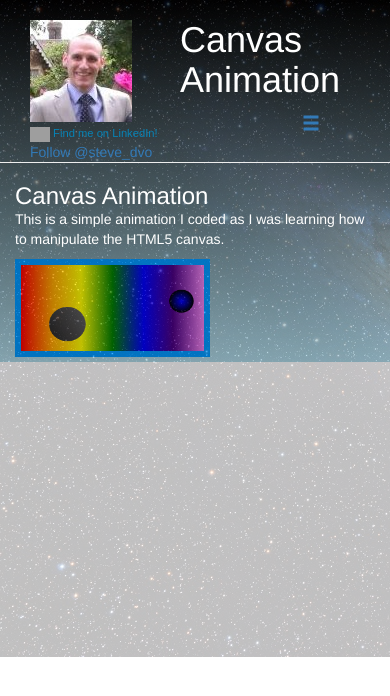
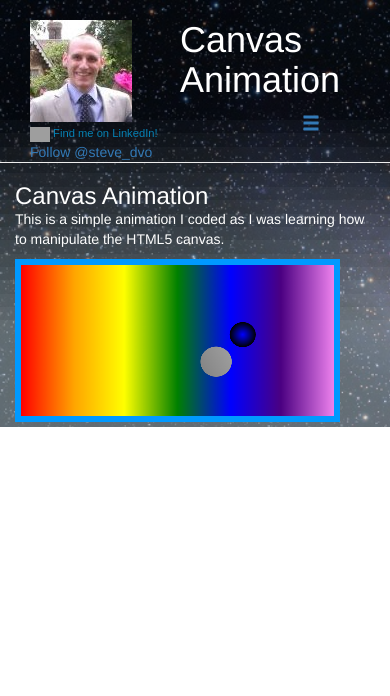
Before and after one commit to stevedvo/stevedvo.github.io, a PHP site: page /animation.php in a window 390 px wide. Shown: the top 696 px of the page. Run offline with PHP 8.4, Linux system fonts and the light colour scheme; some libraries are stand-ins or nearby versions; grey boxes are pictures that could not be loaded.

Commit message:
[refs #24] Finally sorted out the sizing of the background gradient fill and background image. Switched it around so that the image is the background and the gradient fill just comes from a 1px x 2px jpg that gets stretched according to the window size. Had to fiddle a bit with the opacity settings and some position attributes to make sure each page looked right. Started work on CSS media queries to display different images depending on the device width.

```diff
--- a/animation.php
+++ b/animation.php
@@ -13,6 +13,7 @@
 	<body>
 		<div class="container-fluid">
 			<div id="wrapper" class="col-lg-12 col-md-12 col-sm-12 col-xs-12">
+				<img id="gradfill" src="images/gradfill.jpg" alt="gradfill"/>
 				<?php
 					$page_title = "Canvas Animation";
 					include ("includes/header.html");
--- a/astropics.php
+++ b/astropics.php
@@ -11,6 +11,7 @@
 	<body>
 		<div class="container-fluid">
 			<div id="wrapper" class="col-lg-12 col-md-12 col-sm-12 col-xs-12">
+				<img id="gradfill" src="images/gradfill.jpg" alt="gradfill"/>
 				<?php
 					$page_title = "Astro Pics";
 					include ("includes/header.html");
--- a/css/main.css
+++ b/css/main.css
@@ -3,11 +3,12 @@
 	padding: 0px !important;
 }
 
-#background
+#gradfill
 {
-	opacity: 0.25;
-	position: fixed;
-	size: cover;
+	opacity: 0.5;
+	position: absolute;
+	width: 100%;
+	height: 100%;
 }
 
 .head1, .head3
@@ -62,17 +63,27 @@
 
 #wrapper
 {
-/*	background-image: url("../images/andromeda_sml.jpg");
-	background-size: cover;
-	background-repeat: no-repeat;
-*/
-	background: -ms-linear-gradient(0deg, lightblue, black);
+/*	background: -ms-linear-gradient(0deg, lightblue, black);
 	background: -moz-linear-gradient(0deg, lightblue, black);
 	background: -webkit-linear-gradient(0deg, lightblue, black);
 	background: -o-linear-gradient(0deg, lightblue, black);
 	background: linear-gradient(0deg, lightblue, black);
-	color: white;
+*/	color: white;
 	padding: 0px;
+
+	background: url("../images/background_sml.jpg");
+	background-size: cover;
+	background-attachment: fixed;
+}
+
+@media only screen and (min-device-width: 500px)
+{
+	#wrapper
+	{
+		background: url("../images/background.jpg");
+		background-size: cover;
+		background-attachment: fixed;
+	}
 }
 
 #page-content-wrapper
--- a/includes/animation.html
+++ b/includes/animation.html
@@ -4,7 +4,7 @@
 </section>
 <hr/>
 <section id="main">
-	<canvas id="canvas">
+	<canvas id="canvas" width="1024" height="512">
 		<p>Canvas not supported.</p>
 	</canvas>
 </section>
--- a/includes/header.html
+++ b/includes/header.html
@@ -7,7 +7,7 @@
 	</head>
 
 	<body>
-		<img id="background" src="images/andromeda_sml.jpg" alt="M31"/>
+		<!-- <img id="background" src="images/andromeda_sml.jpg" alt="M31"/> -->
 		<header class="col-lg-12 col-md-12 col-sm-12 col-xs-12 page-header" style="margin-top: 20px; padding-bottom: 0px;">
 			<section id="profilePic" class="col-lg-2 col-md-2 col-sm-2 col-xs-5">
 				<img src="images/me.jpg" alt="placeholder">
--- a/index.php
+++ b/index.php
@@ -11,6 +11,7 @@
 	<body>
 		<div class="container-fluid">
 			<div id="wrapper" class="col-lg-12 col-md-12 col-sm-12 col-xs-12">
+				<img id="gradfill" src="images/gradfill.jpg" alt="gradfill"/>
 				<?php
 					$page_title = "Welcome To My Website";
 					include ("includes/header.html");
--- a/javascript/animation.js
+++ b/javascript/animation.js
@@ -39,17 +39,18 @@ function init()
 	canvas = O("canvas");
 	ctx = canvas.getContext("2d");
 	$("#canvas").css('margin-left', '15px');
+	$("#canvas").css('position', 'relative');
 	xWind = $(window).width();
-	$("#canvas").width(xWind/2);
-	$("#canvas").height(xWind/4);
+	$("#canvas").width(xWind*5/6);
+	$("#canvas").height(xWind*5/12);
 	w = canvas.width;
 	h = canvas.height;
 
-	x1=20; y1=20; r1=20;
-	dx1=3; dy1=1;
+	x1=w*5/15; y1=x1; r1=x1/8;
+	dx1=x1/40; dy1=x1/120;
 
-	x2=30; y2=40; r2=30;
-	dx2=2; dy2=3;
+	x2=w*6/15; y2=x2/2; r2=x2/8;
+	dx2=x2/120; dy2=x2/90;
 
 	linear1 = ctx.createLinearGradient(0, 0, w, 0);
 	linear1.addColorStop(0.00, "red");
--- a/javascript/main.js
+++ b/javascript/main.js
@@ -2,35 +2,19 @@ var	xImg;
 var	yImg;
 var	ratioImg;
 
-function resizeBackground ()
+function resizeGradFill ()
 {
-	xWind = $(window).width();
-	yWind = $(window).height();
-	ratioWind = xWind/yWind;
+/*	$("#gradfill").width($(window).width());
 
-	xImg = $("#background").width();
-	yImg = $("#background").height();
-	newImgRatio = xImg/yImg;
-
-	if (ratioImg > ratioWind)
+	if ($("#wrapper").height() < $(window).height())
 	{
-		$("#background").height(yWind);
-		$("#background").width(yImg*ratioImg);
+		$("#gradfill").height($(window).height());
 	}
 	else
 	{
-		$("#background").width(xWind);
-		$("#background").height(xImg/ratioImg);
+		$("#gradfill").height($("#wrapper").height());
 	}
-
-/*	console.log ($("#wrapper").height());
-
-	if ($("#wrapper").height() < yWind)
-	{
-		$("#wrapper").height(yWind);
-	}
-*/
-}
+*/}
 
 function init ()
 {
@@ -99,7 +83,7 @@ function init ()
 		// $("#section_1").css('visibility', 'visible');
 		// $("#section_1").css('display', 'block');
 		$(".temphdr").animate({backgroundColor: jQuery.Color({alpha: 0})}, 1500);
-		resizeBackground();
+		resizeGradFill();
 	});
 
 	$(".li_2").click(function()
@@ -113,7 +97,7 @@ function init ()
 		// $("#section_2").css('visibility', 'visible');
 		// $("#section_2").css('display', 'block');
 		$(".temphdr").animate({backgroundColor: jQuery.Color({alpha: 0})}, 1500);
-		resizeBackground();
+		resizeGradFill();
 	});
 
 	$(".li_3").click(function()
@@ -127,7 +111,7 @@ function init ()
 		// $("#section_3").css('visibility', 'visible');
 		// $("#section_3").css('display', 'block');
 		$(".temphdr").animate({backgroundColor: jQuery.Color({alpha: 0})}, 1500);
-		resizeBackground();
+		resizeGradFill();
 	});
 
 	$(".li_4").click(function()
@@ -141,7 +125,7 @@ function init ()
 		// $("#section_4").css('visibility', 'visible');
 		// $("#section_4").css('display', 'block');
 		$(".temphdr").animate({backgroundColor: jQuery.Color({alpha: 0})}, 1500);
-		resizeBackground();
+		resizeGradFill();
 	});
 
 	$(".li_5").click(function()
@@ -155,7 +139,7 @@ function init ()
 		// $("#section_5").css('visibility', 'visible');
 		// $("#section_5").css('display', 'block');
 		$(".temphdr").animate({backgroundColor: jQuery.Color({alpha: 0})}, 1500);
-		resizeBackground();
+		resizeGradFill();
 	});
 
 	$(".li_6").click(function()
@@ -169,7 +153,7 @@ function init ()
 		// $("#section_6").css('visibility', 'visible');
 		// $("#section_6").css('display', 'block');
 		$(".temphdr").animate({backgroundColor: jQuery.Color({alpha: 0})}, 1500);
-		resizeBackground();
+		resizeGradFill();
 	});
 
 	$(".lrg").click(function()
@@ -179,11 +163,11 @@ function init ()
 
 	$(".sections").width($(".largest").width());
 
-	xImg = $("#background").width();
-	yImg = $("#background").height();
-	ratioImg = xImg/yImg;
+	// xImg = $("#gradfill").width();
+	// yImg = $("#gradfill").height();
+	// ratioImg = xImg/yImg;
 
-	resizeBackground();
+	resizeGradFill();
 
 	$(".thumb").attr('title', 'Click to see larger version');
 
@@ -195,4 +179,4 @@ function init ()
 }
 
 document.addEventListener("DOMContentLoaded", init, false);
-window.addEventListener("resize", resizeBackground, false);
+window.addEventListener("resize", resizeGradFill, false);
--- a/sepsis.php
+++ b/sepsis.php
@@ -11,6 +11,7 @@
 	<body>
 		<div class="container-fluid">
 			<div id="wrapper" class="col-lg-12 col-md-12 col-sm-12 col-xs-12">
+				<img id="gradfill" src="images/gradfill.jpg" alt="gradfill"/>
 				<?php
 					$page_title = "Sepsis";
 					include ("includes/header.html");
--- a/tictactoe.php
+++ b/tictactoe.php
@@ -14,6 +14,7 @@
 	<body>
 		<div class="container-fluid">
 			<div id="wrapper" class="col-lg-12 col-md-12 col-sm-12 col-xs-12">
+				<img id="gradfill" src="images/gradfill.jpg" alt="gradfill"/>
 				<?php
 					$page_title = "Tic Tac Toe";
 					include ("includes/header.html");
```
Also changed, not shown: includes/about_5.html (+12 -0 lines), images/background.jpg (renamed from images/andromeda_sml.jpg), images/background_sml.jpg (added), images/gradfill.jpg (added).
